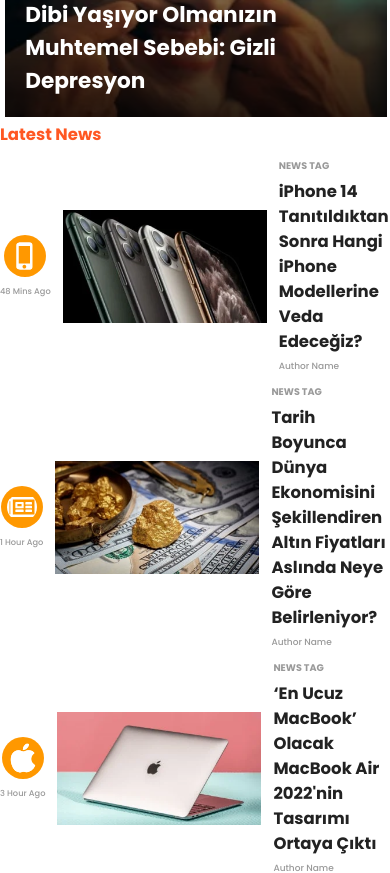
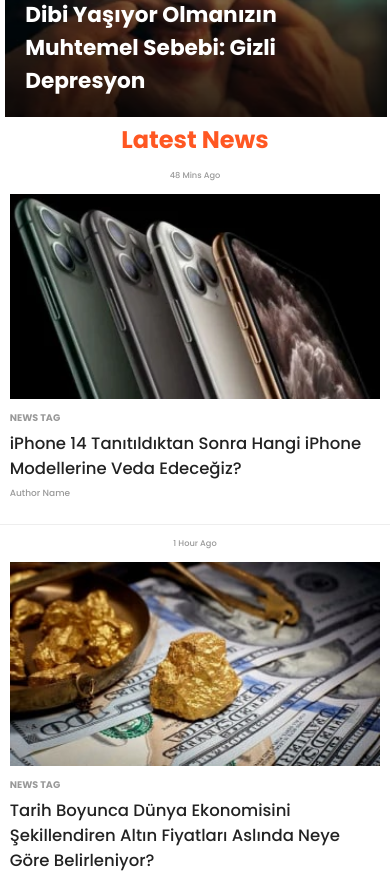
Before and after one commit to sellimenes/webtekno-clone, a React (Create React App) app: page / in a window 390 px wide. Shown: the part 1140-2013 px from the top of the page. Built offline with nearby package versions, Linux system fonts and the light colour scheme.

Commit message:
mobile improvements

```diff
--- a/src/components/News/news.css
+++ b/src/components/News/news.css
@@ -82,3 +82,46 @@
         margin: auto;
     }
 }
+
+@media screen and (max-width: 680px){
+    .news-section{
+        width: 95vw;
+        margin: auto;
+    }
+
+    .yayin-akisi{
+        text-align: center;
+        margin: auto;
+        font-size: 2rem;
+    }
+
+    .news-icon{
+        display: none;
+    }
+
+    .news{
+        flex-direction: column;
+        order: 1;
+    }
+
+    .news-img{
+        width: 100%;
+    }
+
+    .news-left span{ /* How to order ---1 hour ago--- on mobile */
+        order: 5;
+    }
+
+    .news::after{
+        background-color: #EEE;
+        height: 1px;
+        content: '';
+        display: block;
+        width: calc(100% + 2rem);
+        margin: 1rem -1rem 0;
+    }
+
+    .news-content h2{
+        font-weight: 400;
+    }
+}
```
